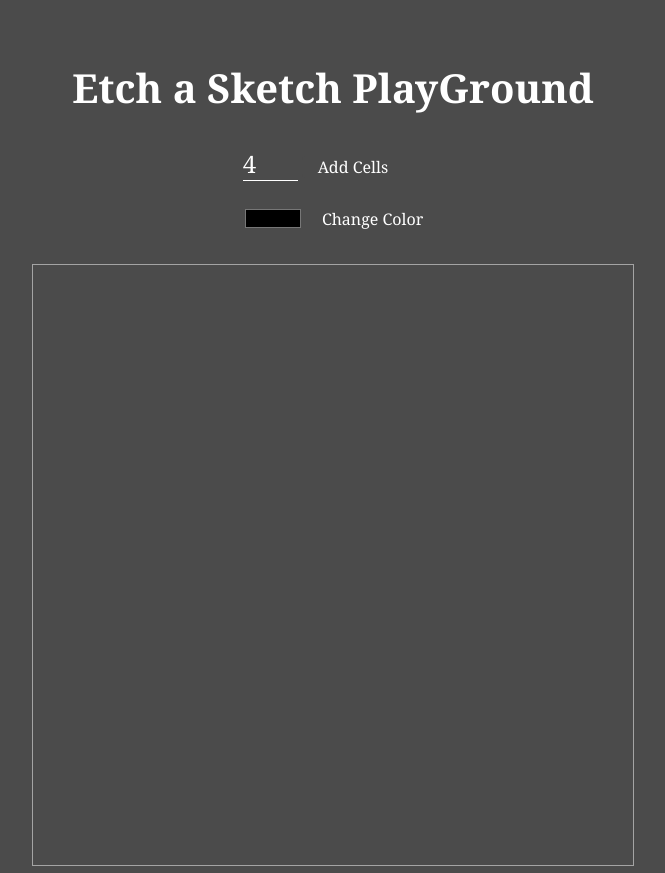
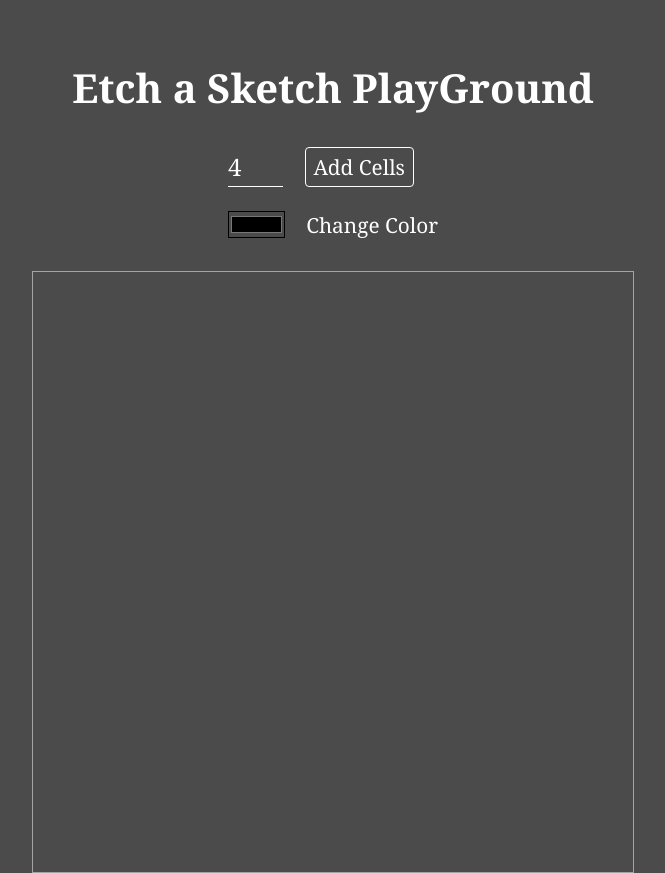
Before and after one commit to jartdian/Etch-a-Sketch-v2, a plain HTML site: page index.html in a window 1280 px wide. Shown: the whole page, without its empty margins (307-972 px from the left). Drawn offline with Linux system fonts and the light colour scheme.

Commit message:
add tooltip to number input, fix text alignment

```diff
--- a/index.html
+++ b/index.html
@@ -14,7 +14,7 @@
     <div class="modifyCells">
       <div class="cellAmount">
 
-        <input class="cellAmountInput" value="4" type="number" min="4" max="100" />
+        <input class="cellAmountInput" title="Example: 6 will create a 6x6 grid" value="4" type="number" min="4" max="100" />
         <button class="createButton"><p>Add Cells</p></button>
       </div>
       <div class="colorPicker">
--- a/styles.css
+++ b/styles.css
@@ -51,9 +51,10 @@ main {
   flex-direction: column;
   gap: 1.5em;
 }
-.colorPickerText {
-  display: inline-block;
 
+.cellAmount {
+  display: flex;
+  gap: 1.35em;
 }
 .cellAmountInput {
   width: 55px;
@@ -61,22 +62,27 @@ main {
   border-bottom: 1px solid white;
   font-size: 1.5em;
 }
+
 .colorPicker {
   display: flex;
   justify-content: center;
   align-items: center;
-  gap: 1.2em;
+  gap: 1.3em;
 }
 .colorPickerInput {
-  border: none;
-  width: 60px;
+  width: 4.3em
+}
+.colorPickerText {
+font-size: 1.3em;
 }
 .createButton {
-  padding-left: 1em;
-
+  border: 1px solid white;
+  padding: 0.3em 0.5em;
 }
 .createButton p {
+  font-size: 1.3em;
 }
+
 .container {
   width: var(--grid-width);
   display: flex;
```
